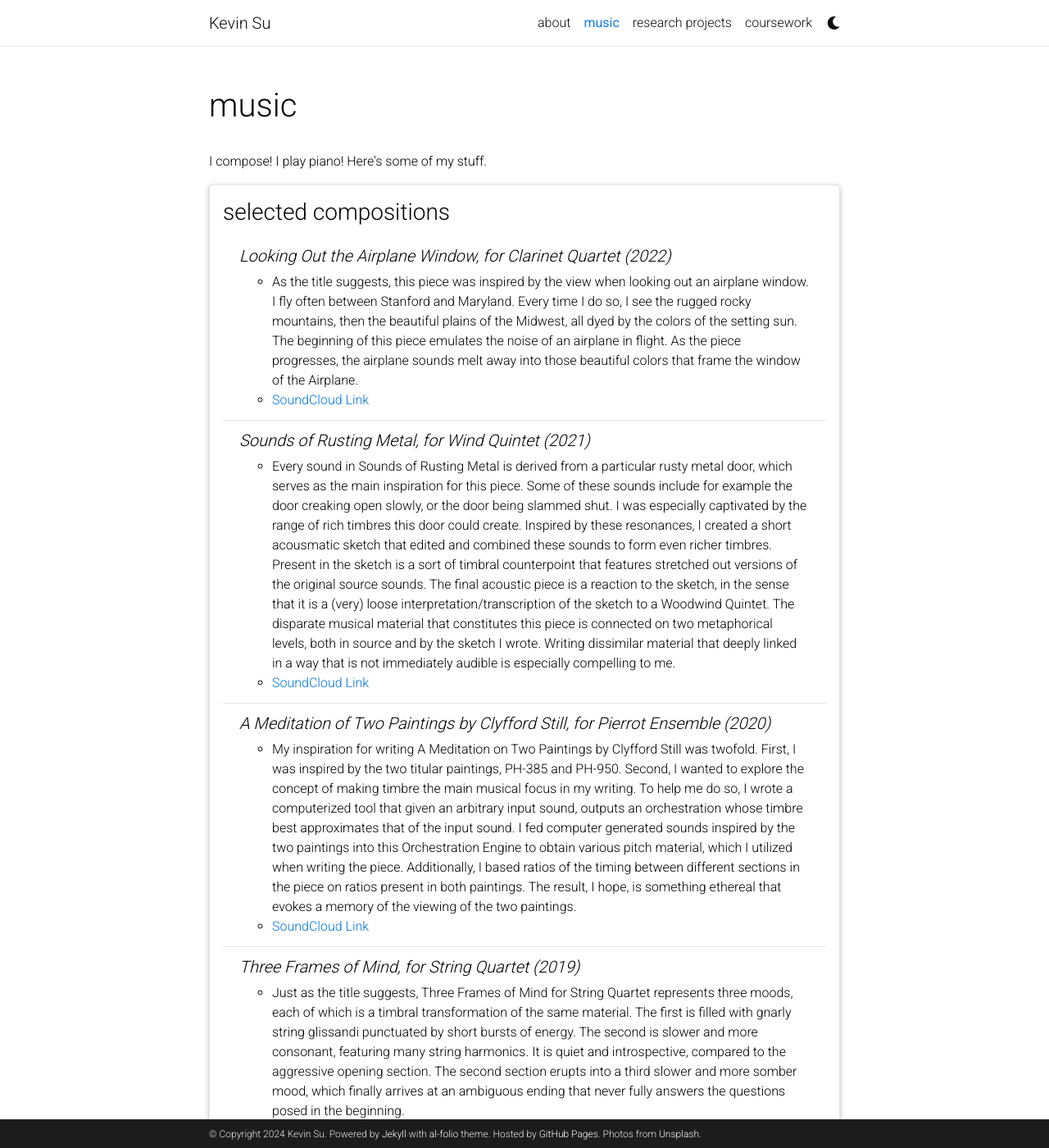
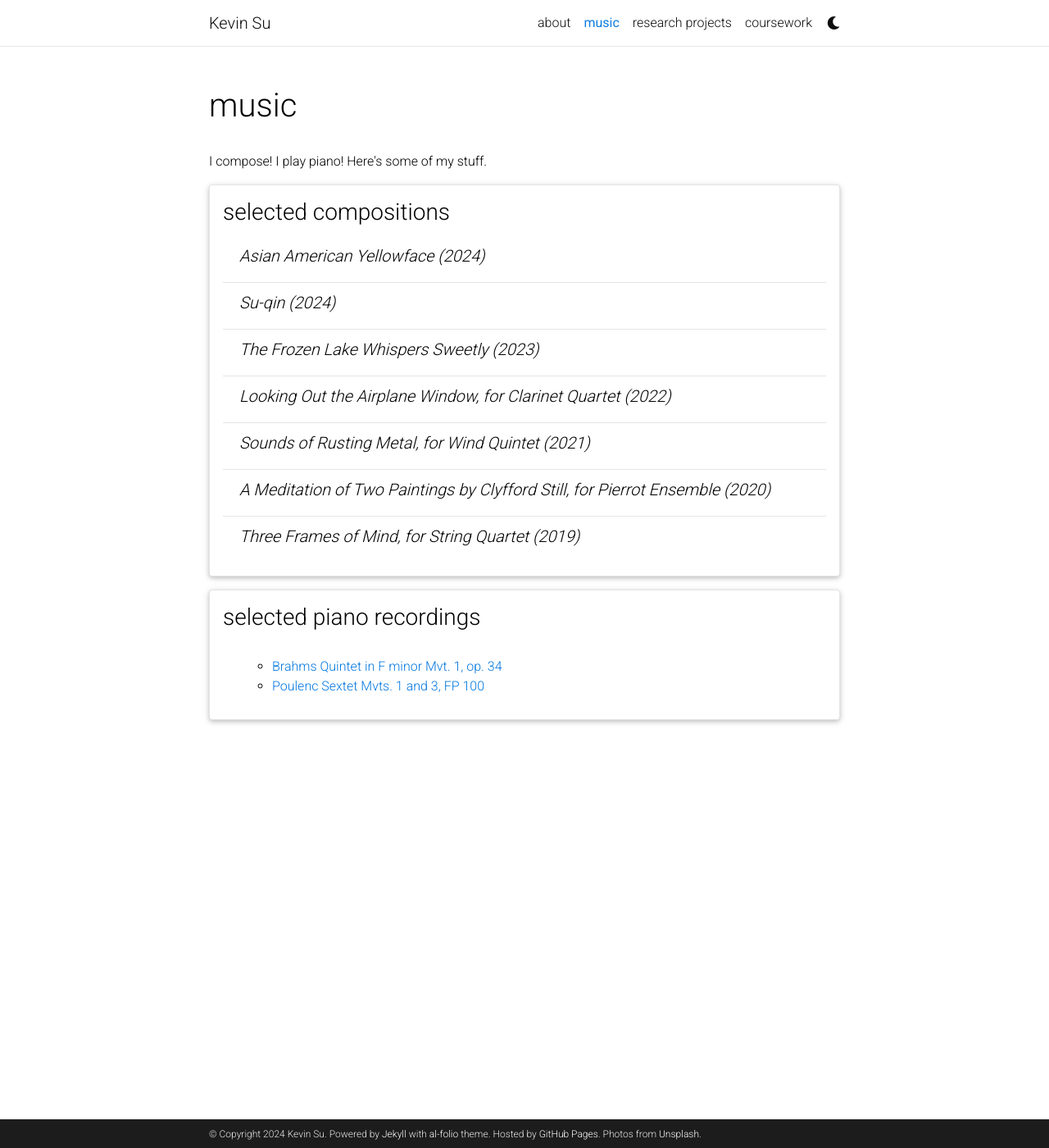
Before and after one commit to kevin20841/kevin20841.github.io, a Jekyll site: the page built from _pages/music.md, in a window 1280 px wide and 1400 px high. Shown: the whole window at 82% size. Built offline with Jekyll 4.4.1, drawn with Linux system fonts in a browser that asks for light colours; comment, search, counter and statistics services are not loaded; a style sheet for code colours, icons or effects is not loaded.

Commit message:
Update music.yml

```diff
--- a/_data/music.yml
+++ b/_data/music.yml
@@ -1,27 +1,17 @@
 - title: selected compositions
   type: nested_list
   contents:
+    - title: Asian American Yellowface (2024)
+    - title: Su-qin (2024)
+    - title: The Frozen Lake Whispers Sweetly (2023)
     - title: Looking Out the Airplane Window, for Clarinet Quartet (2022)
-      items:
-        - As the title suggests, this piece was inspired by the view when looking out an airplane window. I fly often between Stanford and Maryland. Every time I do so, I see the rugged rocky mountains, then the beautiful plains of the Midwest, all dyed by the colors of the setting sun. The beginning of this piece emulates the noise of an airplane in flight. As the piece progresses, the airplane sounds melt away into those beautiful colors that frame the window of the Airplane.
-        - <a href="https://soundcloud.com/kevin-su-54400854/looking-outside-the-airplane-window" target="_blank">SoundCloud Link</a>
     - title: Sounds of Rusting Metal, for Wind Quintet (2021)
-      items:
-        - Every sound in Sounds of Rusting Metal is derived from a particular rusty metal door, which serves as the main inspiration for this piece. Some of these sounds include for example the door creaking open slowly, or the door being slammed shut.  I was especially captivated by the range of rich timbres this door could create. Inspired by these resonances, I created a short acousmatic sketch that edited and combined these sounds to form even richer timbres. Present in the sketch is a sort of timbral counterpoint that features stretched out versions of the original source sounds. The final acoustic piece is a reaction to the sketch, in the sense that it is a (very) loose interpretation/transcription of the sketch to a Woodwind Quintet. The disparate musical material that constitutes this piece is connected on two metaphorical levels, both in source and by the sketch I wrote. Writing dissimilar material that deeply linked in a way that is not immediately audible is especially compelling to me.
-        - <a href="https://soundcloud.com/kevin-su-54400854/sounds-of-rusting-metal" target="_blank">SoundCloud Link</a>
     - title: A Meditation of Two Paintings by Clyfford Still, for Pierrot Ensemble (2020)
-      items:
-        - My inspiration for writing A Meditation on Two Paintings by Clyfford Still was twofold. First, I was inspired by the two titular paintings, PH-385 and PH-950. Second, I wanted to explore the concept of making timbre the main musical focus in my writing. To help me do so, I wrote a computerized tool that given an arbitrary input sound, outputs an orchestration whose timbre best approximates that of the input sound. I fed computer generated sounds inspired by the two paintings into this Orchestration Engine to obtain various pitch material, which I utilized when writing the piece. Additionally, I based ratios of the timing between different sections in the piece on ratios present in both paintings. The result, I hope, is something ethereal that evokes a memory of the viewing of the two paintings.
-        - <a href="https://soundcloud.com/kevin-su-54400854/meditation-on-two-paintings-by-clyfford-still" target="_blank">SoundCloud Link</a>
     - title: Three Frames of Mind, for String Quartet (2019)
-      items:
-        - Just as the title suggests, Three Frames of Mind for String Quartet represents three moods, each of which is a timbral transformation of the same material. The first is filled with gnarly string glissandi punctuated by short bursts of energy. The second is slower and more consonant, featuring many string harmonics. It is quiet and introspective, compared to the aggressive opening section. The second section erupts into a third slower and more somber mood, which finally arrives at an ambiguous ending that never fully answers the questions posed in the beginning.
-        - <a href="https://soundcloud.com/kevin-su-54400854/three-frames-of-mind-for-string-quartet-2019" target="_blank">SoundCloud Link</a>
 
 - title: selected piano recordings
   type: nested_list
   contents:
-    - title:
-      items:
+    - items:
         - <a href="https://www.youtube.com/watch?v=DSdIhIn1CVg" target="_blank">    Brahms Quintet in F minor Mvt. 1, op. 34 </a>
         - <a href="https://www.youtube.com/watch?v=SWfnZs1dE6o" target="_blank">    Poulenc Sextet Mvts. 1 and 3, FP 100</a>
```
